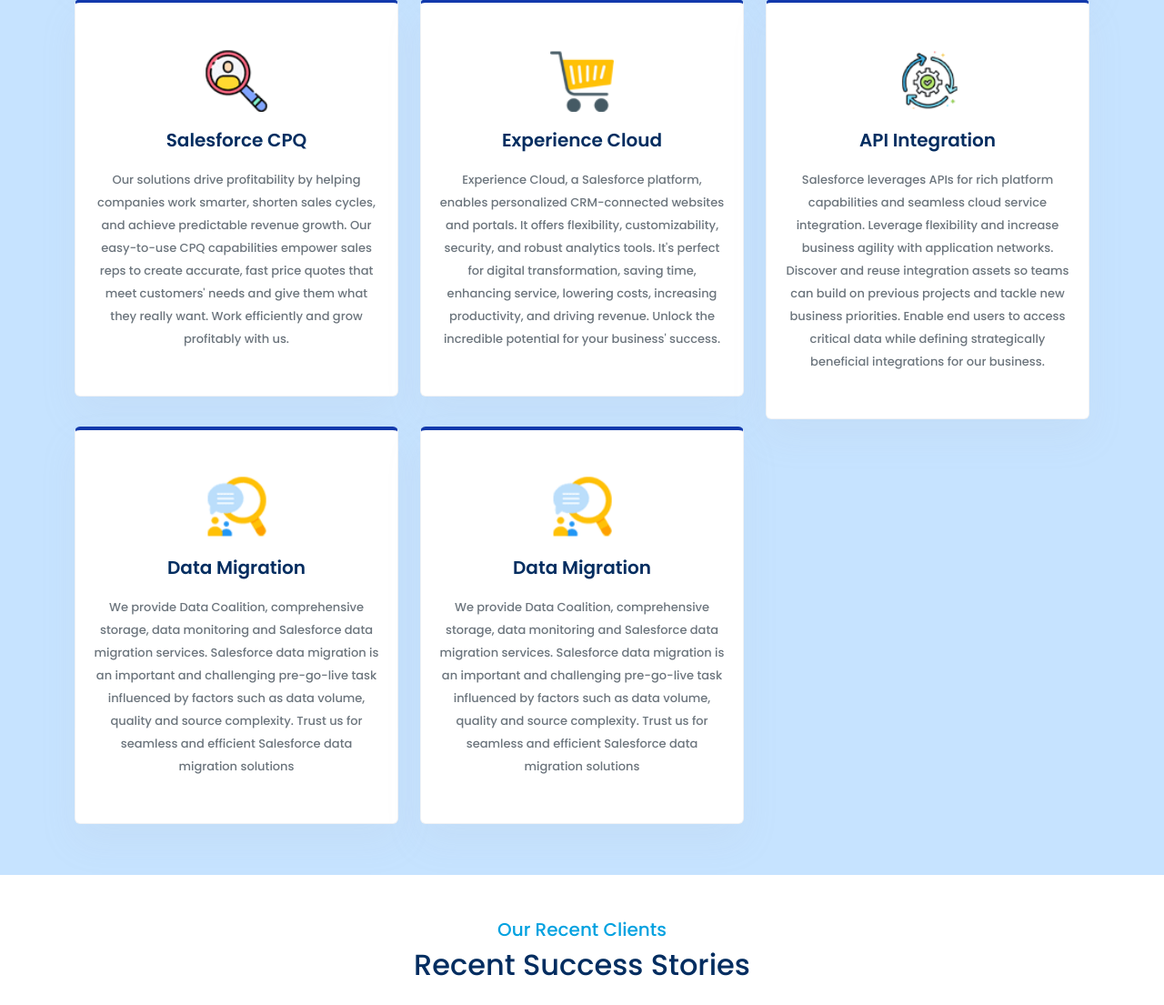
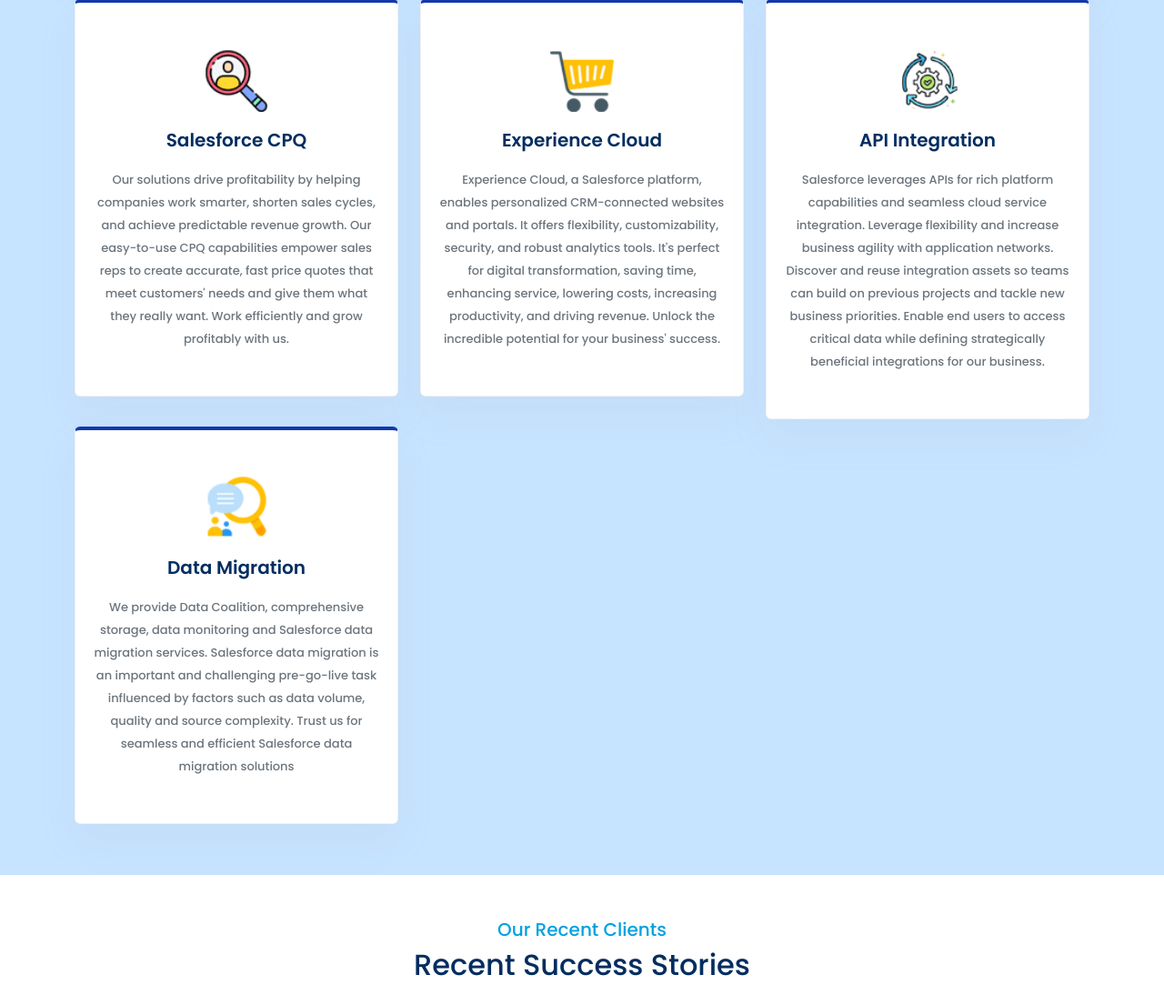
Before and after one commit to AshwaniWeb2022/CODM21, a PHP site: page /index/ in a window 1280 px wide. Shown: the part 2757-3862 px from the top of the page at 91% size. Run offline with PHP 8.4, Linux system fonts and the light colour scheme; data that the repository does not hold is empty.

Commit message:
comment 2

```diff
--- a/index/index.php
+++ b/index/index.php
@@ -195,7 +195,7 @@ include "../admin/databash/dbConnect.php";
                         Trust us for seamless and efficient Salesforce data migration solutions</div>
                 </div>
             </div>
-            <div class="col-lg-4 mb-2">
+            <!-- <div class="col-lg-4 mb-2">
                 <div class="expertiseBox blue">
                     <img src="../assect/upload/home/DataMigrationicon.png" alt="ExpertiseIcon" class="mb-2">
                     <div class="expertiseBoxTitel mb-3 mt-2">Data Migration</div>
@@ -206,7 +206,7 @@ include "../admin/databash/dbConnect.php";
                         pre-go-live task influenced by factors such as data volume, quality and source complexity.
                         Trust us for seamless and efficient Salesforce data migration solutions</div>
                 </div>
-            </div>
+            </div> -->
         </div>
     </div>
 </section>
```
